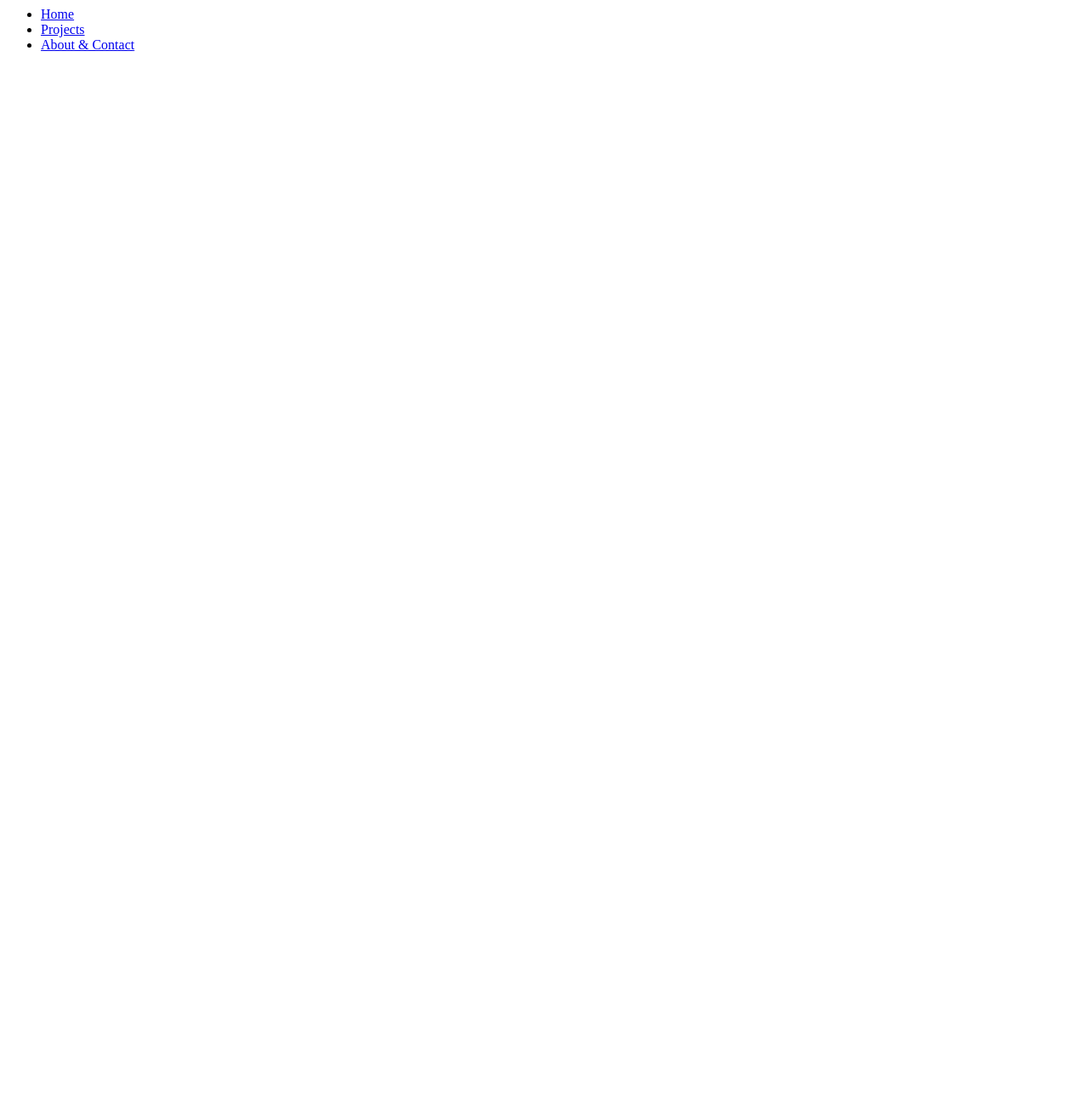
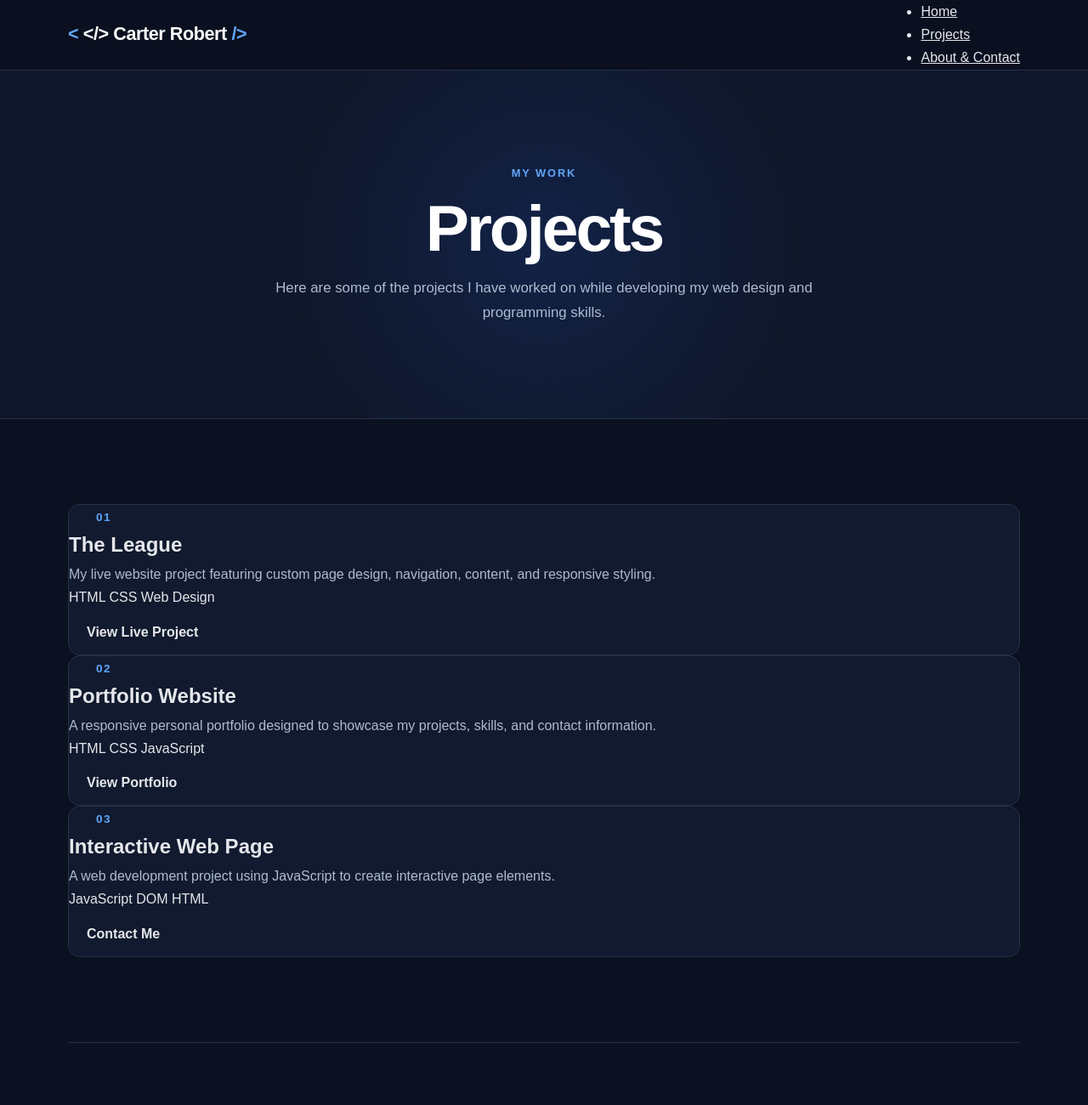
Before and after one commit to carterprince495-prog/Capstone-Draft, a plain HTML site: page projects.html in a window 1280 px wide. Shown: the top 1300 px of the page at 85% size. Before the commit the page ends 800 px from the top, so only its background shows below. Drawn offline with Linux system fonts and the light colour scheme; files that its build step writes are made by us from their sources.

Commit message:
Update projects.html

```diff
--- a/projects.html
+++ b/projects.html
@@ -1,20 +1,194 @@
-<ul class="nav-links" id="primary-menu">
+<!DOCTYPE html>
+<html lang="en">
+<head>
+    <meta charset="UTF-8">
+    <meta name="viewport" content="width=device-width, initial-scale=1.0">
+
+    <title>Projects | Carter Robert</title>
+
+    <link rel="stylesheet" href="css/style.css">
+</head>
+
+<body>
+
+    <a class="skip-link" href="#main-content">Skip to main content</a>
+
+    <header class="site-header">
+        <nav class="navbar" aria-label="Main navigation">
+
+            <a class="logo" href="index.html">
+                <span>&lt;/&gt;</span> Carter Robert
+            </a>
+
+            <button class="menu-toggle"
+                    type="button"
+                    aria-expanded="false"
+                    aria-controls="nav-menu">
+                Menu
+            </button>
+
+            <ul class="nav-menu" id="nav-menu">
 
                 <li>
-        <a href="index.html">
-            Home
+                    <a href="index.html">Home</a>
+                </li>
+
+                <li>
+                    <a class="active"
+                       href="https://carterprince495-prog.github.io/the-league/index.html"
+                       target="_blank"
+                       rel="noopener">
+                        Projects
                     </a>
                 </li>
 
                 <li>
-    <a class="active" href="https://carterprince495-prog.github.io/the-league/index.html">
-        Projects
-    </a>
-</li>
-    <li>
-        <a href="about.html">
-            About & Contact
-        </a>
+                    <a href="about.html">About &amp; Contact</a>
                 </li>
 
             </ul>
+
+        </nav>
+    </header>
+
+    <main id="main-content">
+
+        <section class="page-header">
+            <div>
+                <p class="eyebrow">My Work</p>
+
+                <h1>Projects</h1>
+
+                <p>
+                    Here are some of the projects I have worked on
+                    while developing my web design and programming skills.
+                </p>
+            </div>
+        </section>
+
+        <section class="section">
+
+            <div class="project-grid">
+
+                <article class="project-card">
+
+                    <span class="project-number">01</span>
+
+                    <h2>The League</h2>
+
+                    <p>
+                        My live website project featuring custom page
+                        design, navigation, content, and responsive styling.
+                    </p>
+
+                    <div class="project-tags">
+                        <span>HTML</span>
+                        <span>CSS</span>
+                        <span>Web Design</span>
+                    </div>
+
+                    <a class="button"
+                       href="https://carterprince495-prog.github.io/the-league/index.html"
+                       target="_blank"
+                       rel="noopener">
+                        View Live Project
+                    </a>
+
+                </article>
+
+
+                <article class="project-card">
+
+                    <span class="project-number">02</span>
+
+                    <h2>Portfolio Website</h2>
+
+                    <p>
+                        A responsive personal portfolio designed to
+                        showcase my projects, skills, and contact information.
+                    </p>
+
+                    <div class="project-tags">
+                        <span>HTML</span>
+                        <span>CSS</span>
+                        <span>JavaScript</span>
+                    </div>
+
+                    <a class="button button-secondary" href="index.html">
+                        View Portfolio
+                    </a>
+
+                </article>
+
+
+                <article class="project-card">
+
+                    <span class="project-number">03</span>
+
+                    <h2>Interactive Web Page</h2>
+
+                    <p>
+                        A web development project using JavaScript
+                        to create interactive page elements.
+                    </p>
+
+                    <div class="project-tags">
+                        <span>JavaScript</span>
+                        <span>DOM</span>
+                        <span>HTML</span>
+                    </div>
+
+                    <a class="button button-secondary" href="about.html">
+                        Contact Me
+                    </a>
+
+                </article>
+
+            </div>
+
+        </section>
+
+        <!-- JavaScript Interaction -->
+        <section class="section interaction-section">
+
+            <div class="section-heading">
+                <p class="eyebrow">JavaScript Interaction</p>
+
+                <h2>Want to see more?</h2>
+
+                <p>
+                    Click the button to reveal additional project information.
+                </p>
+            </div>
+
+            <button class="button" id="show-more-btn" type="button">
+                Show More
+            </button>
+
+            <div id="extra-projects" class="extra-content" hidden>
+
+                <div class="extra-box">
+                    <h3>More About My Work</h3>
+
+                    <p>
+                        I am continuing to build my skills in web development,
+                        responsive design, accessibility, and JavaScript.
+                        My goal is to create websites that are both visually
+                        appealing and easy to use.
+                    </p>
+                </div>
+
+            </div>
+
+        </section>
+
+    </main>
+
+    <footer class="site-footer">
+        <p>&copy; 2026 Carter Robert. All rights reserved.</p>
+    </footer>
+
+    <script src="js/script.js"></script>
+
+</body>
+</html>
```
Lines whose indentation alone changed are shown as unchanged.
